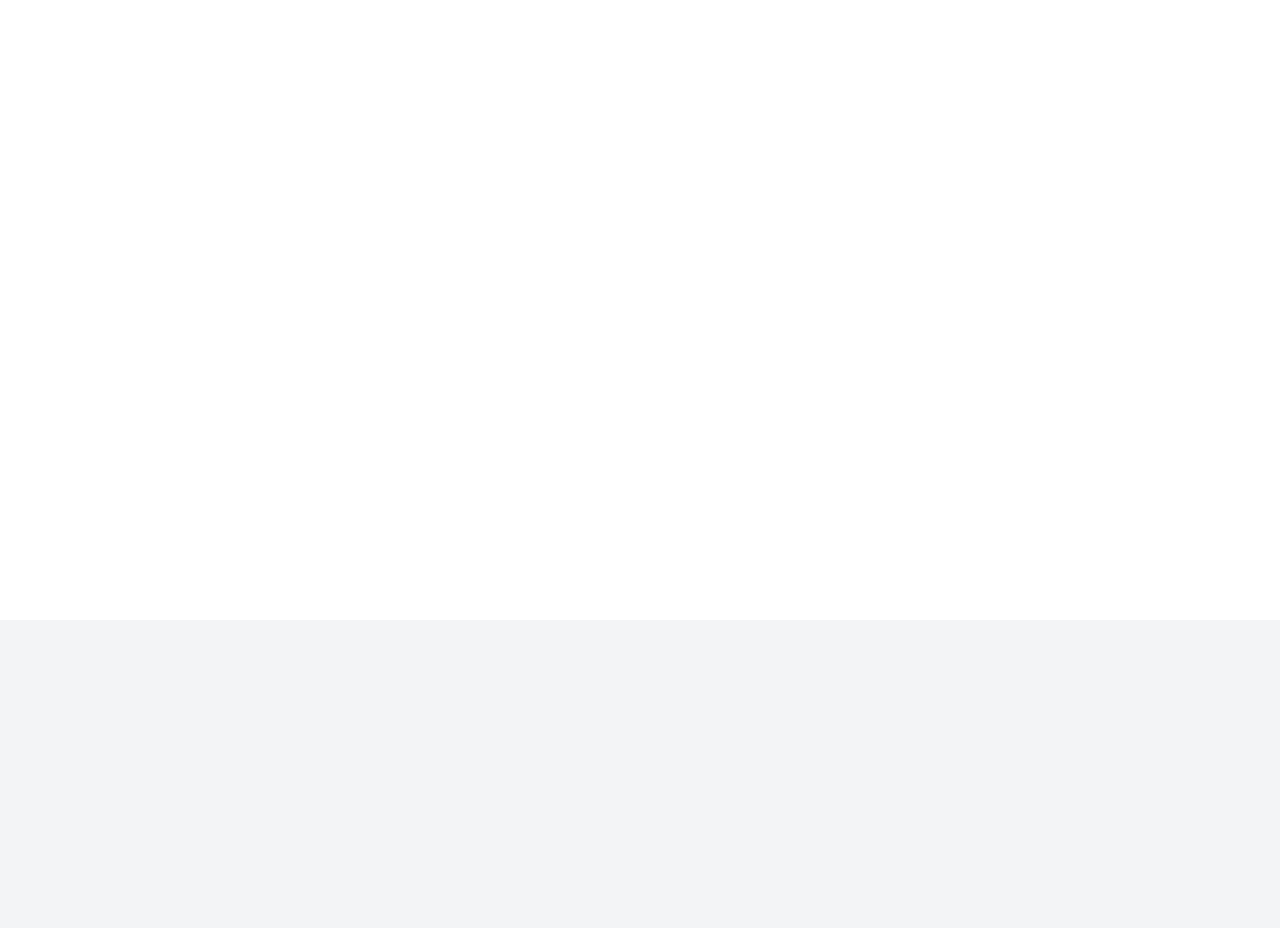
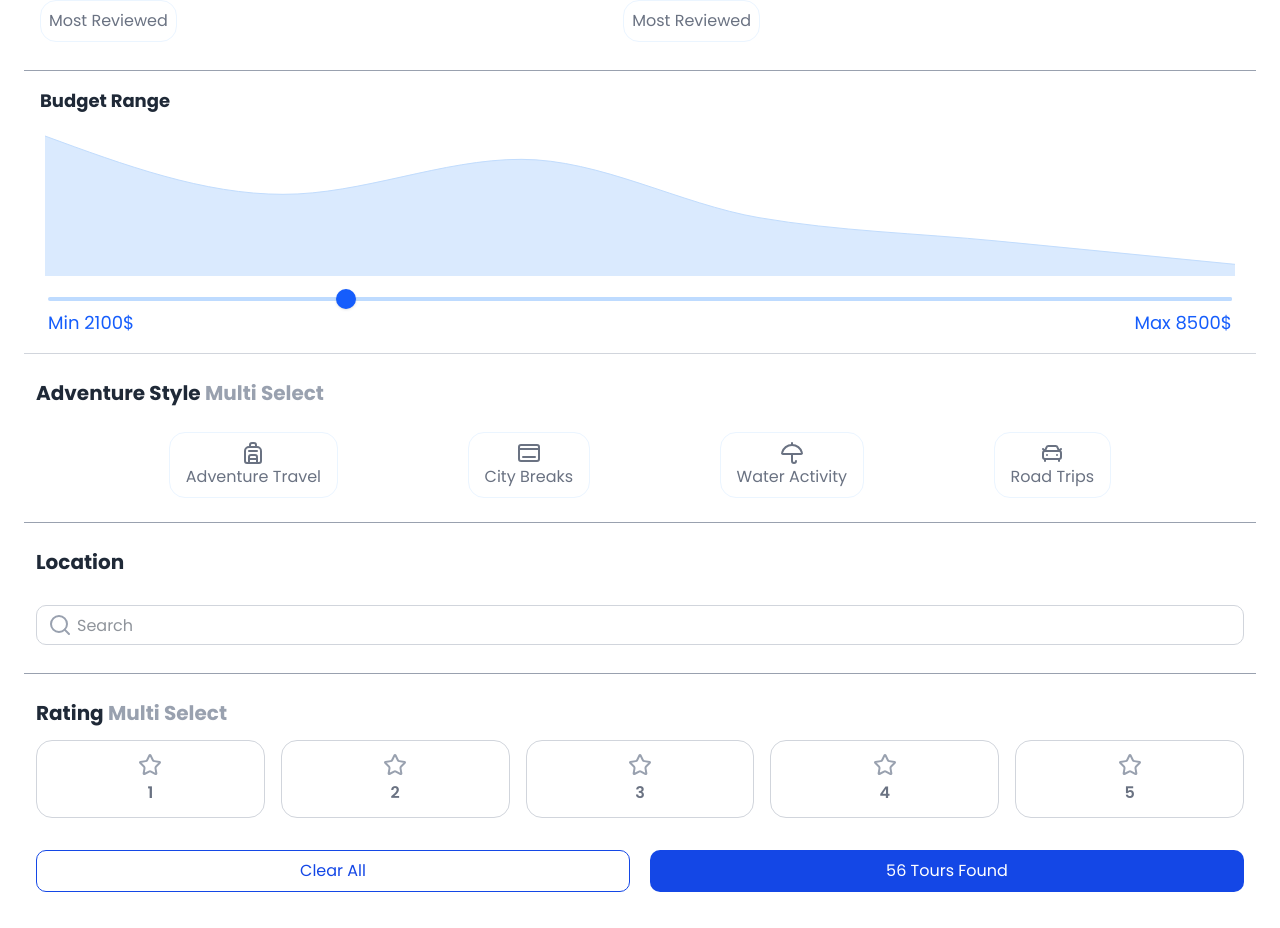
Before and after one commit to Huma-volve/R8_react1_safarni, a React (Vite) app in the folder safarni/: page /FilterPanel in a window 1280 px wide. Before the commit this address had no page. Shown: the part 180-1108 px from the top of the page. Before the commit the page ends 800 px from the top, so only its background shows below. Built offline with nearby package versions, Linux system fonts and the light colour scheme.

Commit message:
FilterPanel, Slider

```diff
--- a/safarni/package.json
+++ b/safarni/package.json
@@ -10,6 +10,8 @@
     "preview": "vite preview"
   },
   "dependencies": {
+    "@radix-ui/react-separator": "^1.1.8",
+    "@radix-ui/react-slider": "^1.3.6",
     "@radix-ui/react-slot": "^1.2.4",
     "@reduxjs/toolkit": "^2.11.2",
     "@tailwindcss/vite": "^4.1.18",
@@ -29,6 +31,7 @@
     "react-router-dom": "^7.11.0",
     "react-toastify": "^11.0.5",
     "recharts": "^3.6.0",
+    "shadcn": "^3.6.2",
     "swiper": "^12.0.3",
     "tailwind-merge": "^3.4.0",
     "tailwindcss": "^4.1.18",
--- /dev/null
+++ b/safarni/src/components/ui/slider.tsx
@@ -0,0 +1,26 @@
+import * as React from "react"
+import * as SliderPrimitive from "@radix-ui/react-slider"
+
+import { cn } from "@/lib/utils"
+
+const Slider = React.forwardRef<
+  React.ElementRef<typeof SliderPrimitive.Root>,
+  React.ComponentPropsWithoutRef<typeof SliderPrimitive.Root>
+>(({ className, ...props }, ref) => (
+  <SliderPrimitive.Root
+    ref={ref}
+    className={cn(
+      "relative flex w-full touch-none select-none items-center",
+      className
+    )}
+    {...props}
+  >
+    <SliderPrimitive.Track className="relative h-1.5 w-full grow overflow-hidden rounded-full bg-primary/20">
+      <SliderPrimitive.Range className="absolute h-full bg-primary" />
+    </SliderPrimitive.Track>
+    <SliderPrimitive.Thumb className="block h-4 w-4 rounded-full border border-primary/50 bg-background shadow transition-colors focus-visible:outline-none focus-visible:ring-1 focus-visible:ring-ring disabled:pointer-events-none disabled:opacity-50" />
+  </SliderPrimitive.Root>
+))
+Slider.displayName = SliderPrimitive.Root.displayName
+
+export { Slider }
--- a/safarni/src/main.tsx
+++ b/safarni/src/main.tsx
@@ -1,13 +1,10 @@
 import { StrictMode } from 'react'
-import { BrowserRouter } from 'react-router-dom'
 import './index.css'
 import App from './App.tsx'
 import ReactDOM from 'react-dom/client'
 
 ReactDOM.createRoot(document.getElementById('root')!).render(
   <StrictMode>
-    <BrowserRouter>
       <App />
-    </BrowserRouter>
   </StrictMode>,
 )
--- a/safarni/src/pages/HOME-PAGE/AvailableTours.tsx
+++ b/safarni/src/pages/HOME-PAGE/AvailableTours.tsx
@@ -3,7 +3,7 @@ import Dahab from "/images/_Small Picture.png";
 import Fayoum from "/images/_File Placeholder (1).png";
 import MarsaAlam from "/images/_File Placeholder (2).png";
 import { useState } from "react";
-import GradeIcon from "@mui/icons-material/Grade";
+import { Star } from "lucide-react";
 
 export default function AvailableTours() {
 
@@ -36,7 +36,8 @@ export default function AvailableTours() {
                 <div className="flex justify-between">
                   <h4 className="text-gray-400">{tour.tripDuration}</h4>
                   <span className="flex items-center">
-                    <GradeIcon sx={{ color: "#FACC15" }} />
+                    <Star/>
+                    {/* <GradeIcon sx={{ color: "#FACC15" }} /> */}
                     {tour.rating}
                   </span>
                 </div>
--- a/safarni/src/pages/SEARCH-PAGE/BudgetRange.tsx
+++ b/safarni/src/pages/SEARCH-PAGE/BudgetRange.tsx
@@ -1,4 +1,4 @@
-import React, { useState } from "react";
+import { useState } from "react";
 import {
   AreaChart,
   Area,
@@ -6,11 +6,11 @@ import {
   YAxis,
   CartesianGrid,
   Tooltip,
-  ResponsiveContainer
+  ResponsiveContainer,
 } from "recharts";
-import { Slider, Box, Typography } from "@mui/material";
 
-// البيانات المبدئية: كل كائن يمثل سعر وعدد الرحلات
+import { Slider } from "@/components/ui/slider";
+
 const initialData = [
   { price: 0, tours: 2 },
   { price: 1000, tours: 5 },
@@ -24,44 +24,24 @@ const initialData = [
 ];
 
 export default function BudgetRangeChart() {
-  // state لتحديد الحد الأدنى والأقصى للأسعار
-  const [range, setRange] = useState([0, 8500]);
+  const [range, setRange] = useState<[number, number]>([2100, 8500]);
 
-  // فلترة البيانات حسب الـ range
   const filteredData = initialData.filter(
     (item) => item.price >= range[0] && item.price <= range[1]
   );
 
-  // دالة تغيير الـ Slider
-const handleChange = (event: Event, newValue: number | number[]) => {
-  setRange(newValue as number[]);
-};
+  return (
+    <div className="w-full border-b border-gray-300 p-4">
+      <h2 className="text-lg font-bold mb-4">Budget Range</h2>
 
-
-  return <>
-
-  <div className="container w-full border-b border-b-gray-400 p-4">
-
-    {/* العنوان */}
-      <Typography variant="h6" sx={{
-        fontWeight : "bold"
-      }}  gutterBottom>
-        Budget Range
-      </Typography>
-
-    <div className="p-4 w-full   rounded-lg  m-auto">
-
-
-      {/* AreaChart */}
-      <ResponsiveContainer width="100%"  height={150} >
-        <AreaChart
-          data={filteredData}
-          margin={{ top: 10, right: 0, left: 0, bottom: 0 }}
-        >
+      {/* Chart */}
+      <div className="w-full mb-4">
+        <ResponsiveContainer width="100%" height={150}>
+          <AreaChart data={filteredData}>
             <CartesianGrid horizontal={false} vertical={false} />
-          <XAxis dataKey="price" hide/>
-          <YAxis hide/>
-          <Tooltip formatter={(value) => [`${value} Tours`, "Tours"]} />
+            <XAxis dataKey="price" hide />
+            <YAxis hide />
+            <Tooltip formatter={(v) => [`${v} Tours`, "Tours"]} />
             <Area
               type="monotone"
               dataKey="tours"
@@ -71,25 +51,44 @@ const handleChange = (event: Event, newValue: number | number[]) => {
             />
           </AreaChart>
         </ResponsiveContainer>
+      </div>
 
       {/* Range Slider */}
-      <Box sx={{ px: 2, mt: 3 }}>
+      <div className="px-2">
         <Slider
           value={range}
-          onChange={handleChange}
-          valueLabelDisplay="auto"
+          onValueChange={(val) => setRange(val as [number, number])}
           min={0}
           max={8500}
           step={100}
+          minStepsBetweenThumbs={1}
+          className="
+            relative
+
+            [&_[data-orientation=horizontal]]:h-1
+            [&_[data-orientation=horizontal]]:bg-blue-200
+
+            [&_[class*='range']]:bg-blue-500
+
+            [&_[role=slider]]:h-5
+            [&_[role=slider]]:w-5
+            [&_[role=slider]]:rounded-full
+            [&_[role=slider]]:border-2
+            [&_[role=slider]]:border-blue-600
+            [&_[role=slider]]:bg-blue-600
+            [&_[role=slider]]:shadow
+          "
         />
-        <Box className="flex justify-between text-sm mt-1">
-          <h6 className="text-2xl">Min <span className="text-blue-600">{range[0]}$</span></h6>
-          <h6 className="text-2xl">Max <span className="text-blue-600">{range[1]}$</span></h6>
-        </Box>
-      </Box>
+
+        <div className="flex justify-between text-sm mt-2">
+          <span className="text-blue-600 text-lg">
+            Min {range[0]}$
+          </span>
+          <span className="text-blue-600 text-lg">
+            Max {range[1]}$
+          </span>
         </div>
       </div>
-
-
-  </>
+    </div>
+  );
 }
--- a/safarni/src/pages/SEARCH-PAGE/FilterPanel.tsx
+++ b/safarni/src/pages/SEARCH-PAGE/FilterPanel.tsx
@@ -1,21 +1,23 @@
-import ArrowBackIosNewIcon from "@mui/icons-material/ArrowBackIosNew";
-import HikingIcon from '@mui/icons-material/Hiking';
-import LocationCityIcon from '@mui/icons-material/LocationCity';
-import PoolIcon from '@mui/icons-material/Pool';
-import DirectionsCarFilledIcon from '@mui/icons-material/DirectionsCarFilled';
-import AutoAwesomeMotionIcon from '@mui/icons-material/AutoAwesomeMotion';
-import { SearchIcon } from "lucide-react";
-import GradeIcon from "@mui/icons-material/Grade"
+
+import { Backpack, CarFront, ChevronLeft, Dock, Search, Star, Umbrella } from "lucide-react";
 import BudgetRange from "./BudgetRange";
+import { useState } from "react";
 
 export default function FilterPanel() {
+
+  const [ isActive , setIsActive ] = useState(0)
+
+  const handelReting = (reting : number )=>{
+    setIsActive(reting)
+  }
+
   return <>
 
     <div className="container m-auto p-6">
 
          {/* Back Icon */}
         <button className="w-9 h-9 flex items-center justify-center rounded-full bg-gray-200 cursor-pointer  border border-gray-300">
-          <ArrowBackIosNewIcon fontSize="small" />
+          <ChevronLeft />
         </button>
 
         <div className=" p-4 flex justify-center flex-col  border-b border-gray-400 pb-7">
@@ -43,9 +45,9 @@ export default function FilterPanel() {
              <h2 className="text-[20px] font-bold py-3">Adventure Style <span className=" text-gray-400">Multi Select</span></h2>
 
              <ul className="flex flex-wrap gap-2 justify-between max-sm:w-full md:w-[80%] p-3 m-auto">
-                {[{ lnk: "Adventure Travel", icon: <HikingIcon /> } , { lnk: "City Breaks", icon: <LocationCityIcon /> } ,
-             { lnk: "Water Activity", icon: <PoolIcon /> } , { lnk: "Road Trips", icon: <DirectionsCarFilledIcon /> } ].map((item , idx)=>{
-                return <li key={idx} className=" p-2 rounded-2xl border border-[#ebf5ff] text-gray-500 cursor-pointer hover:bg-[#ebf5ff] hover:text-[#1e429f]">{item.icon}{item.lnk}</li>
+                {[{ lnk: "Adventure Travel", icon: <Backpack className="m-auto"/> } , { lnk: "City Breaks", icon: <Dock className="m-auto" /> } ,
+             { lnk: "Water Activity", icon: <Umbrella className="m-auto"/>} , { lnk: "Road Trips", icon: <CarFront className="m-auto"/> } ].map((item , idx)=>{
+                return <li key={idx} className=" p-2 px-4 rounded-2xl border  border-[#ebf5ff] text-gray-500 cursor-pointer hover:bg-[#ebf5ff] hover:text-[#1e429f]">{item.icon}{item.lnk}</li>
              })}
              </ul>
         </section>
@@ -54,16 +56,13 @@ export default function FilterPanel() {
 
              <div className="flex justify-between items-center">
                 <h2 className="text-[20px] font-bold py-3">Location</h2>
-                <AutoAwesomeMotionIcon sx={{
-                    color : "blue" ,
-                    cursor : "pointer"
-                }}/>
              </div>
 
 
              {/* Search Input */}
         <div className="relative w-full my-4">
-          <SearchIcon className="absolute left-3 top-1/2 -translate-y-1/2 text-gray-400" />
+          <Search className="absolute left-3 top-1/2 -translate-y-1/2 text-gray-400"  />
+
           <input
             type="text"
             placeholder="Search"
@@ -77,18 +76,30 @@ export default function FilterPanel() {
         <section className=" p-3">
           <h2 className="text-[20px] font-bold py-3">Rating <span className=" text-gray-400 text-[20px]">Multi Select</span></h2>
 
-          <ul className=" grid grid-cols-3 md:grid-cols-5 gap-4 ">
-            {[{ rating : "1" , icon : <GradeIcon sx={{ color: "#FACC15" }} />} ,
-             { rating : "2" , icon : <GradeIcon sx={{ color: "#FACC15" }} />} ,
-             { rating : "3" , icon : <GradeIcon sx={{ color: "#FACC15" }} />} ,
-             { rating : "4" , icon : <GradeIcon sx={{ color: "#FACC15" }} />} ,
-            { rating : "5" , icon : <GradeIcon sx={{ color: "#FACC15" }} />}].map((item , idx)=>{
+          <ul className="grid grid-cols-3 md:grid-cols-5 gap-4">
+            {[1, 2, 3, 4, 5].map((item, idx) => {
+              const active = isActive === item;
               return (
-
-               <li key={idx} className="text-center p-2 py-3 text-2xl rounded-2xl border border-[#ebf5ff] text-gray-500 cursor-pointer hover:bg-[#ebf5ff] hover:text-[#1e429f]">{item.icon} {item.rating}</li>
-              )
+                <li
+                  key={idx}
+                  onClick={() => handelReting(item)}
+                  className={`
+                    text-center p-3 rounded-2xl cursor-pointer flex flex-col items-center justify-center
+                    border ${active ? "border-amber-400 bg-amber-50 shadow-md text-amber-500" : "border-gray-300 text-gray-500 hover:bg-gray-100 hover:text-blue-600"}
+                    transition-all duration-200
+                  `}
+                >
+                  {active ? (
+                    <Star className="m-auto text-amber-400" fill="currentColor" />
+                  ) : (
+                    <Star className="m-auto text-gray-400" />
+                  )}
+                  <span className="mt-1 font-semibold">{item}</span>
+                </li>
+              );
             })}
           </ul>
+
 
           <div className="btns grid grid-cols-1 md:grid-cols-2 gap-5 mt-8">
                <button className="text-center p-2 rounded-[10px]  text-blue-700 border border-blue-700  cursor-pointer">Clear All</button>
```
Also changed, not shown: safarni/src/App.tsx (+25 -9 lines), safarni/src/pages/HOME-PAGE/Recommendation.tsx (+4 -6 lines), safarni/src/pages/SEARCH-PAGE/CityDetails.tsx (+10 -11 lines), safarni/src/pages/SEARCH-PAGE/SearchPage.tsx (+18 -8 lines), 1 other file (tests, documents, lock files or other folders). Lines whose indentation alone changed are shown as unchanged.
